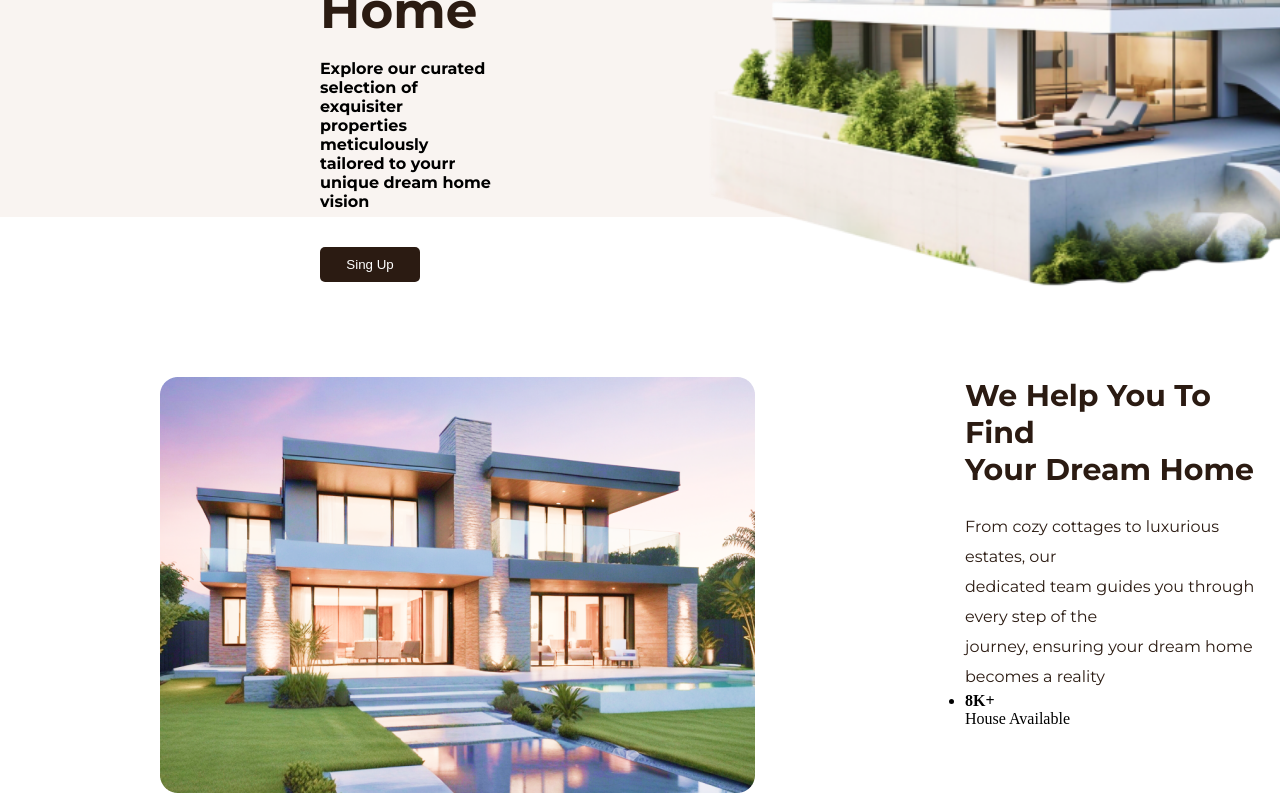
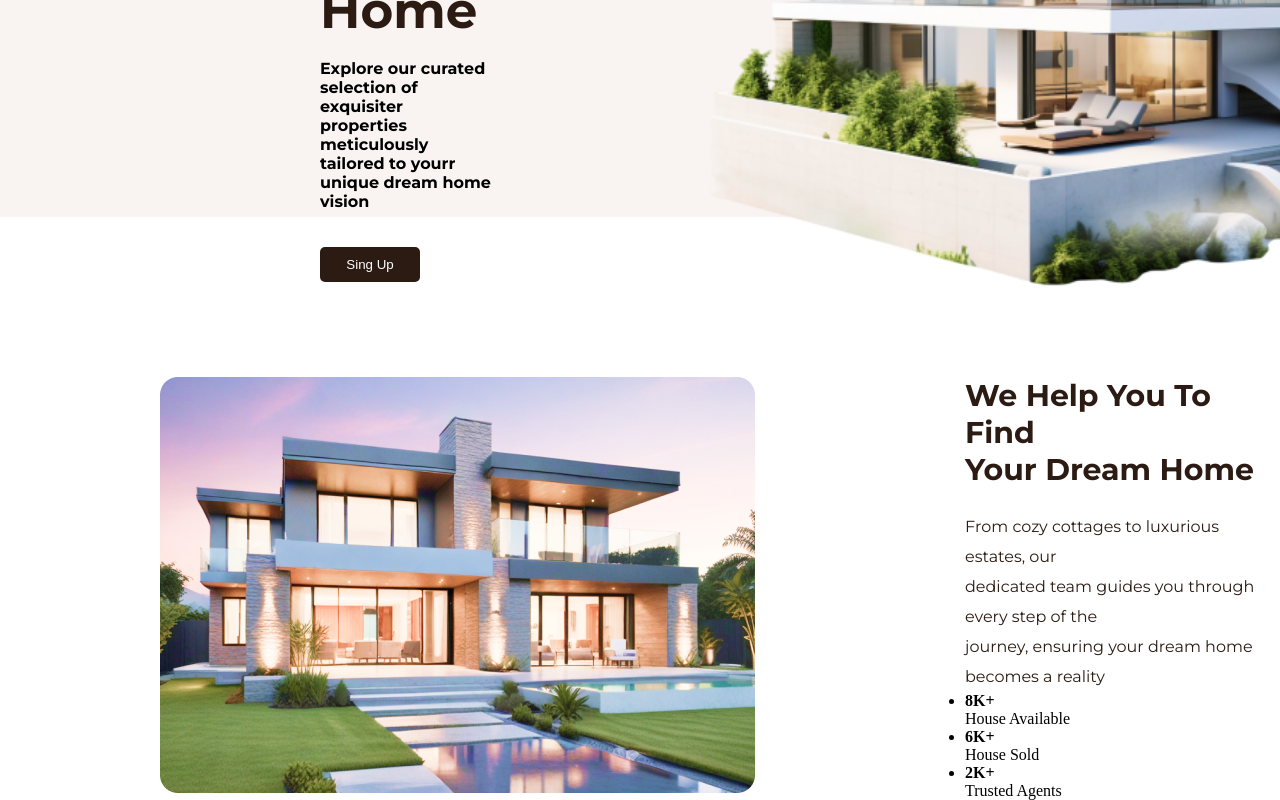
Before and after one commit to gabrieljcoutinho/Projeto-Dwello, a React (Create React App) app: page / in a window 1280 px wide. Shown: the part 387-1187 px from the top of the page. Built offline with nearby package versions, Linux system fonts and the light colour scheme.

Commit message:
lista avaliaçã ocasa

```diff
--- a/src/components/DreamHouse.jsx
+++ b/src/components/DreamHouse.jsx
@@ -27,6 +27,20 @@ const DreamHouse = () => {
 
                                                     </li>
 
+                                                    <li>
+                                                        <h4>6K+</h4>
+                                                        <p>House Sold</p>
+
+                                                    </li>
+
+                                                    <li>
+                                                        <h4>2K+</h4>
+                                                        <p>Trusted Agents</p>
+
+                                                    </li>
+
+
+
                             </ul>
                 </div>
 
```
